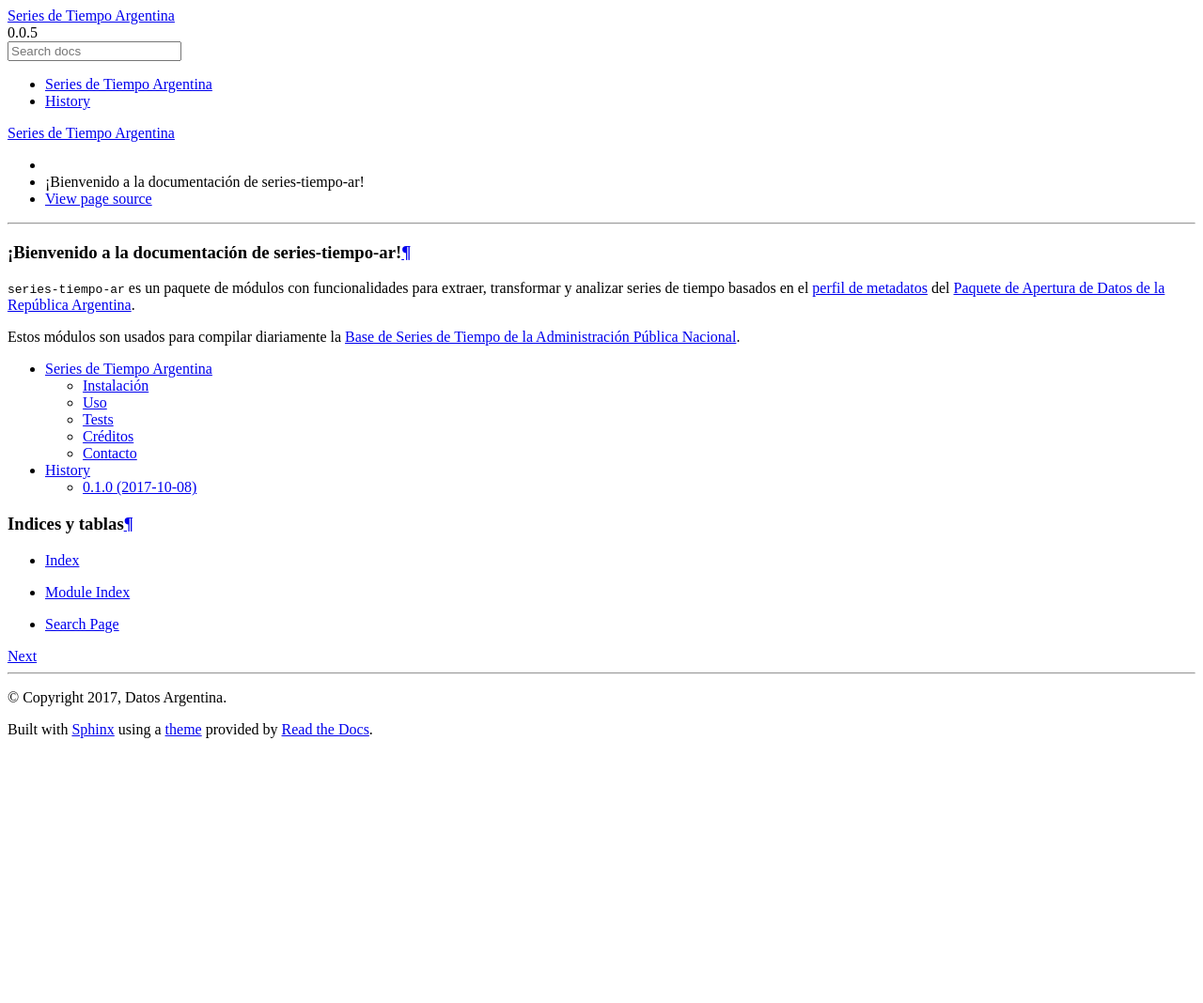
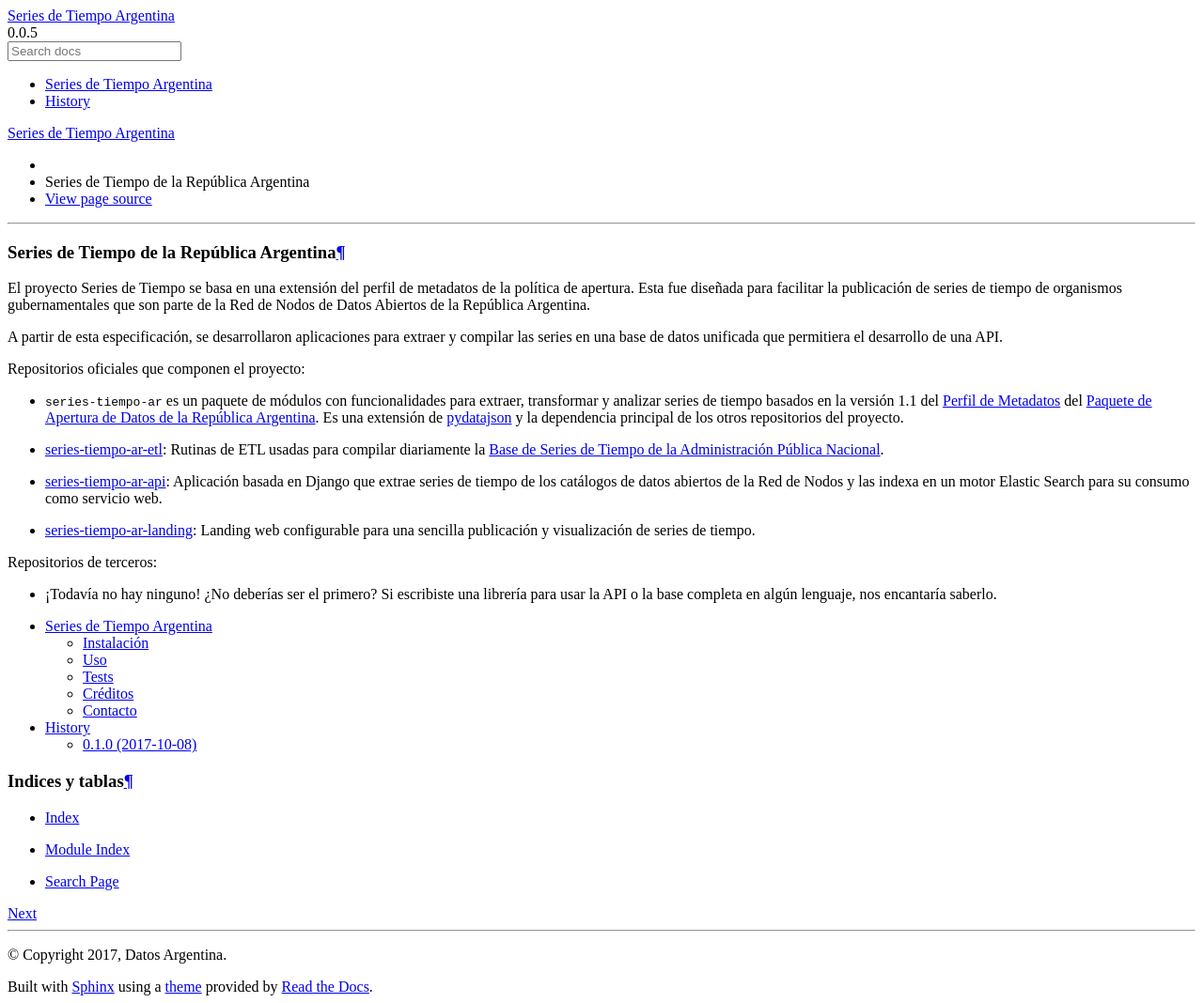
Before and after one commit to datosgobar/series-tiempo-ar, a Sphinx documentation site: the page built from docs/index.rst, in a window 1280 px wide. Shown: the whole page at 94% size. Built offline with Sphinx 7.4.7 and the Read the Docs theme 2.0.0, drawn with Linux system fonts in a browser that asks for light colours; comment, search, counter and statistics services are not loaded; before the commit the page ends 900 px from its top, so only the background shows below that.

Commit message:
Agrego otros repositorios del proyecto al índice de la documentación.

```diff
--- a/docs/index.rst
+++ b/docs/index.rst
@@ -1,9 +1,21 @@
-¡Bienvenido a la documentación de series-tiempo-ar!
+Series de Tiempo de la República Argentina
 ======================================
 
-``series-tiempo-ar`` es un paquete de módulos con funcionalidades para extraer, transformar y analizar series de tiempo basados en el `perfil de metadatos <http://paquete-apertura-datos.readthedocs.io/es/stable/guia_metadatos.html>`_ del `Paquete de Apertura de Datos de la República Argentina <http://paquete-apertura-datos.readthedocs.io>`_.
+El proyecto Series de Tiempo se basa en una extensión del perfil de metadatos de la política de apertura. Esta fue diseñada para facilitar la publicación de series de tiempo de organismos gubernamentales que son parte de la Red de Nodos de Datos Abiertos de la República Argentina.
 
-Estos módulos son usados para compilar diariamente la `Base de Series de Tiempo de la Administración Pública Nacional <http://datos.gob.ar/dataset/base-series-tiempo-administracion-publica-nacional>`_.
+A partir de esta especificación, se desarrollaron aplicaciones para extraer y compilar las series en una base de datos unificada que permitiera el desarrollo de una API.
+
+Repositorios oficiales que componen el proyecto:
+
+* ``series-tiempo-ar`` es un paquete de módulos con funcionalidades para extraer, transformar y analizar series de tiempo basados en la versión 1.1 del `Perfil de Metadatos <http://paquete-apertura-datos.readthedocs.io/es/stable/guia_metadatos.html>`_ del `Paquete de Apertura de Datos de la República Argentina <http://paquete-apertura-datos.readthedocs.io>`_. Es una extensión de `pydatajson <https://github.com/datosgobar/pydatajson>`_ y la dependencia principal de los otros repositorios del proyecto.
+* `series-tiempo-ar-etl <https://github.com/datosgobar/series-tiempo-ar-etl>`_: Rutinas de ETL usadas para compilar diariamente la `Base de Series de Tiempo de la Administración Pública Nacional <http://datos.gob.ar/dataset/base-series-tiempo-administracion-publica-nacional>`_.
+* `series-tiempo-ar-api <https://github.com/datosgobar/series-tiempo-ar-api>`_: Aplicación basada en Django que extrae series de tiempo de los catálogos de datos abiertos de la Red de Nodos y las indexa en un motor Elastic Search para su consumo como servicio web.
+* `series-tiempo-ar-landing <https://github.com/datosgobar/series-tiempo-ar-landing>`_: Landing web configurable para una sencilla publicación y visualización de series de tiempo.
+
+Repositorios de terceros:
+
+* ¡Todavía no hay ninguno! ¿No deberías ser el primero? Si escribiste una librería para usar la API o la base completa en algún lenguaje, nos encantaría saberlo.
+
 
 .. toctree::
    :maxdepth: 2
```
